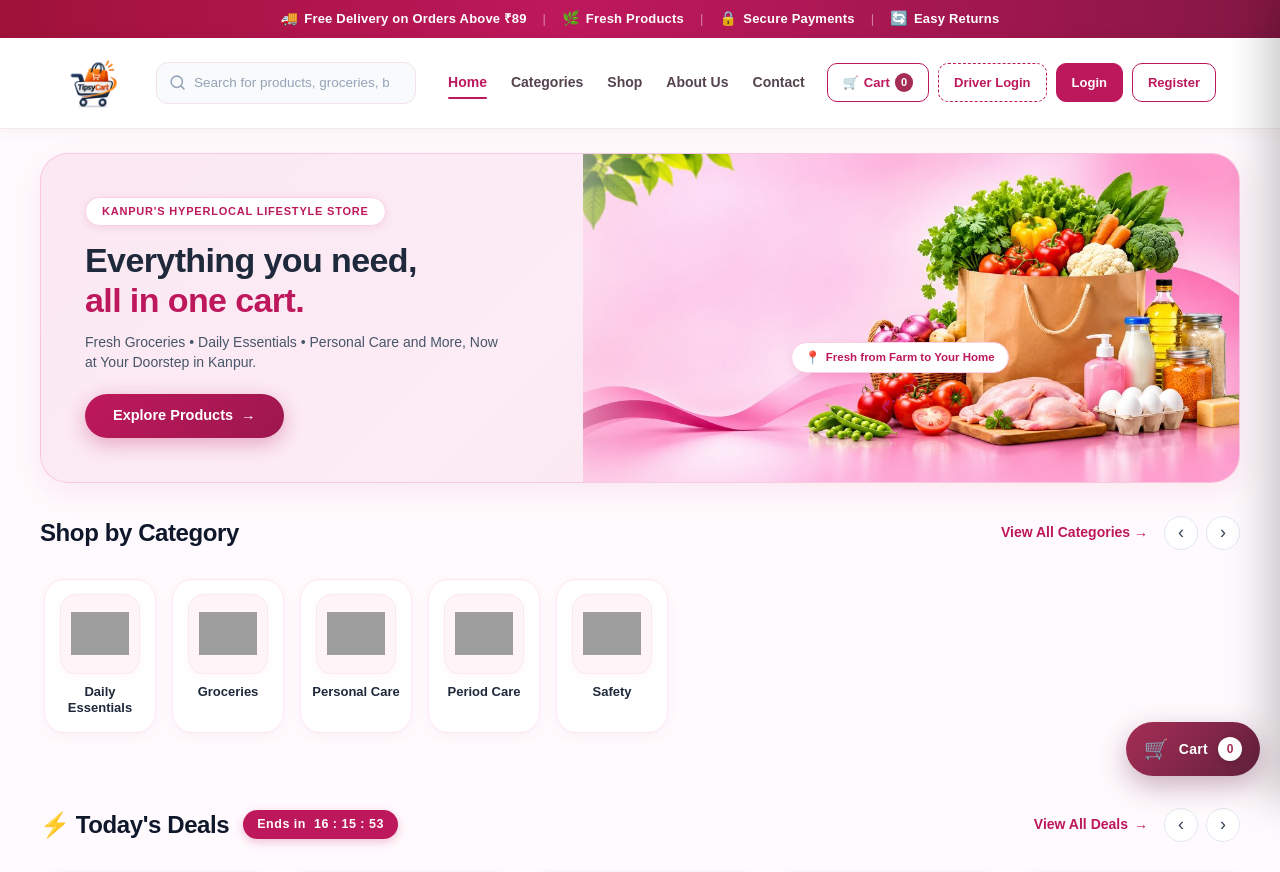
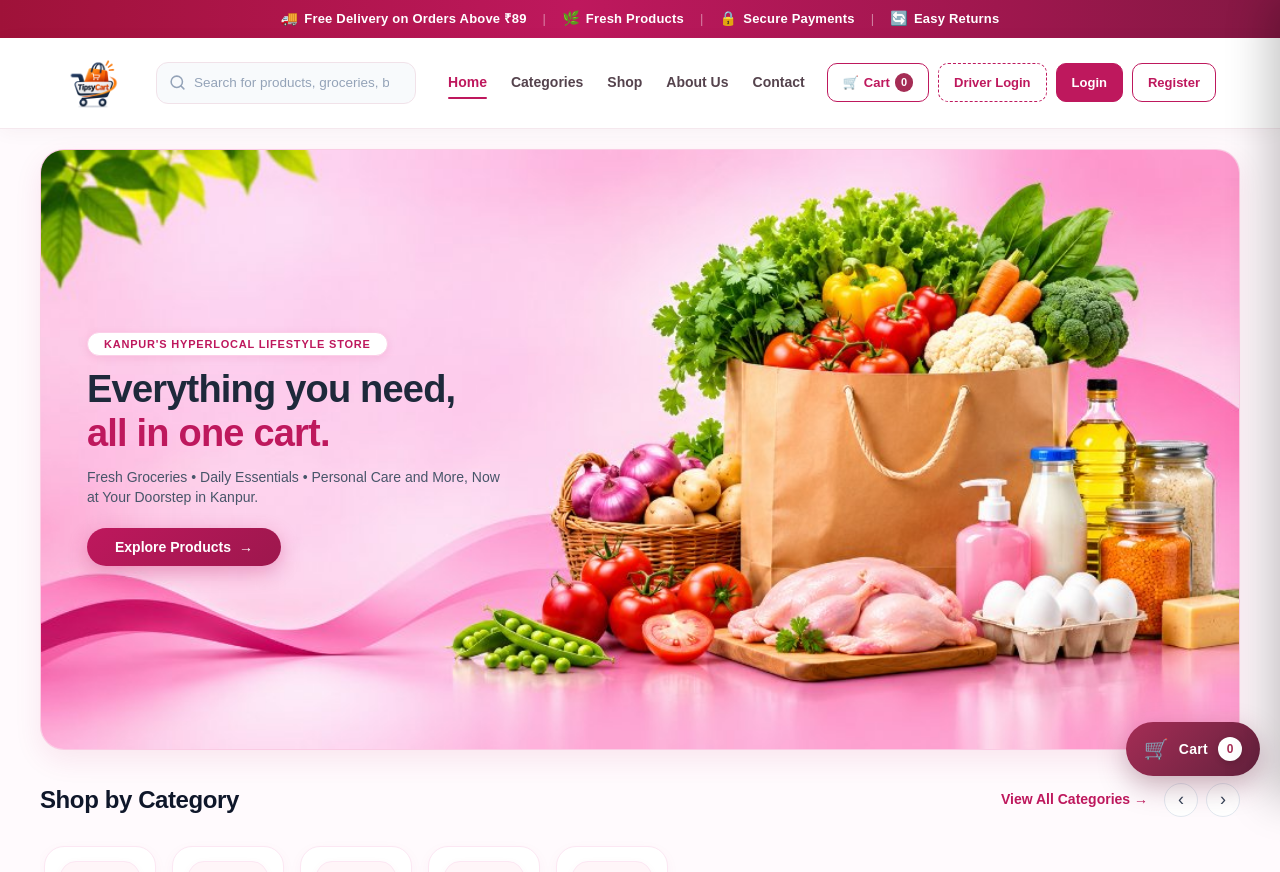
Before and after one commit to aadityak09771-sudo/typsy-cart, a Django app: page / in a window 1280 px wide. Shown: the top 872 px of the page. Run offline with Django 5.2, Linux system fonts and the light colour scheme; data comes from the database, SQL or seed files in the repository; data that the repository does not hold is empty; some libraries are stand-ins or nearby versions; grey boxes are pictures that could not be loaded.

Commit message:
Redesign hero banner to full image with direct text overlay, remove farm pointer line, and fix mobile/desktop banner sizing

```diff
--- a/backend/Homepage/static/home/css/homepage_redesign.css
+++ b/backend/Homepage/static/home/css/homepage_redesign.css
@@ -79,57 +79,48 @@
     }
 }
 
-/* ---------- 2. HERO BANNER SECTION (EXACT REFERENCE DESIGN) ---------- */
+/* ---------- 2. HERO BANNER SECTION (REAL BANNER IMAGE WITH OVERLAY TEXT) ---------- */
 .tc-hero-section {
-    padding: 24px 0 16px;
+    padding: 20px 0 16px;
 }
 
-.tc-hero-card {
+.tc-hero-slider {
     position: relative;
-    background: linear-gradient(135deg, #fbe8f2 0%, #fcecf5 45%, #fbdfe9 100%);
-    border-radius: 28px;
-    overflow: hidden;
-    padding: 34px 44px;
-    box-shadow: 0 10px 30px rgba(190, 24, 93, 0.08);
-    border: 1px solid rgba(244, 114, 182, 0.28);
-    display: flex;
-    align-items: center;
-    justify-content: space-between;
-    min-height: 330px;
-    max-height: 370px;
-    box-sizing: border-box;
+    width: 100%;
 }
 
-/* Desktop background image: uses the new 1024x512 artwork with groceries on right and pink on left */
-.tc-hero-desktop-bg {
+.tc-hero-banner-wrap {
+    position: relative;
+    width: 100%;
+    border-radius: 24px;
+    overflow: hidden;
+    box-shadow: 0 10px 28px rgba(190, 24, 93, 0.09);
+    border: 1px solid rgba(244, 114, 182, 0.28);
+    background: #fcecf5;
+    line-height: 0;
+}
+
+.tc-hero-banner-img {
+    width: 100%;
+    height: auto;
+    display: block;
+    object-fit: cover;
+}
+
+.tc-hero-overlay {
     position: absolute;
     top: 0;
-    right: 0;
+    left: 0;
     bottom: 0;
-    width: 58%;
-    height: 100%;
-    pointer-events: none;
-    z-index: 1;
-    overflow: hidden;
+    width: 48%;
     display: flex;
-    align-items: flex-end;
-    justify-content: flex-end;
-}
-
-.tc-hero-bg-art {
-    width: 100%;
-    height: 100%;
-    object-fit: contain;
-    object-position: right bottom;
-    display: block;
-    -webkit-mask-image: linear-gradient(to right, transparent 0%, rgba(0,0,0,0.5) 6%, black 18%, black 100%);
-    mask-image: linear-gradient(to right, transparent 0%, rgba(0,0,0,0.5) 6%, black 18%, black 100%);
-}
-
-.tc-hero-left {
-    position: relative;
+    flex-direction: column;
+    justify-content: center;
+    align-items: flex-start;
+    padding: 0 0 0 46px;
     z-index: 3;
-    max-width: 440px;
+    box-sizing: border-box;
+    line-height: normal;
 }
 
 .tc-hero-tag-pill {
@@ -143,18 +134,18 @@
     padding: 5px 16px;
     border-radius: 50px;
     box-shadow: 0 2px 8px rgba(190, 24, 93, 0.1);
-    margin-bottom: 14px;
+    margin-bottom: 12px;
     border: 1.5px solid #fbcfe8;
     text-transform: uppercase;
 }
 
 .tc-hero-title {
-    font-size: 34px;
+    font-size: 38px;
     font-weight: 850;
     color: #1e293b;
-    line-height: 1.18;
+    line-height: 1.14;
     margin: 0 0 12px;
-    letter-spacing: -0.6px;
+    letter-spacing: -0.8px;
 }
 
 .tc-hero-highlight {
@@ -166,7 +157,7 @@
     font-size: 14px;
     line-height: 1.45;
     color: #475569;
-    margin: 0 0 22px;
+    margin: 0 0 20px;
     max-width: 420px;
     font-weight: 500;
 }
@@ -178,7 +169,7 @@
     background: linear-gradient(135deg, #be185d 0%, #9d174d 100%);
     color: #ffffff !important;
     text-decoration: none;
-    font-size: 14.5px;
+    font-size: 14px;
     font-weight: 700;
     padding: 11px 28px;
     border-radius: 50px;
@@ -191,81 +182,29 @@
     box-shadow: 0 10px 24px rgba(190, 24, 93, 0.42);
 }
 
-.tc-hero-right {
-    position: relative;
-    z-index: 3;
-    flex: 1;
-    height: 100%;
-    display: flex;
-    align-items: flex-end;
-    justify-content: flex-end;
-}
-
-.tc-hero-img-wrap {
-    position: relative;
-    width: 100%;
-    height: 100%;
-}
-
-/* Farm pointer badge */
-.tc-hero-pointer-badge {
-    position: absolute;
-    top: 24px;
-    right: 27%;
-    display: flex;
-    flex-direction: column;
-    align-items: center;
-    pointer-events: none;
-    z-index: 5;
-}
-
-.tc-pointer-pill {
-    background: #ffffff;
-    color: #be185d;
-    font-size: 11.5px;
-    font-weight: 750;
-    padding: 5px 13px;
-    border-radius: 50px;
-    border: 1.5px solid #fbcfe8;
-    box-shadow: 0 3px 10px rgba(190, 24, 93, 0.1);
-    display: inline-flex;
-    align-items: center;
-    gap: 5px;
-    white-space: nowrap;
-}
-
-.tc-pointer-icon {
-    font-size: 13px;
-}
-
-.tc-pointer-arrow {
-    margin-top: 2px;
-}
-
-/* Mobile Dedicated Visual */
-.tc-hero-mobile-visual {
-    display: none;
-}
-
-@media (max-width: 991px) and (min-width: 769px) {
-    .tc-hero-card {
-        padding: 28px 32px;
-        min-height: 320px;
-        max-height: 350px;
+@media (max-width: 1199px) and (min-width: 769px) {
+    .tc-hero-overlay {
+        padding-left: 28px;
+        width: 48%;
     }
     .tc-hero-title {
         font-size: 28px;
+        margin-bottom: 8px;
     }
-    .tc-hero-left {
-        max-width: 380px;
+    .tc-hero-desc {
+        font-size: 12px;
+        line-height: 1.35;
+        margin-bottom: 14px;
+        max-width: 320px;
     }
-    .tc-hero-desktop-bg {
-        width: 54%;
+    .tc-hero-tag-pill {
+        font-size: 9px;
+        padding: 4px 12px;
+        margin-bottom: 8px;
     }
-    .tc-hero-pointer-badge {
-        right: 22%;
-        top: 18px;
-        transform: scale(0.88);
+    .tc-hero-btn {
+        font-size: 12px;
+        padding: 8px 22px;
     }
 }
 
--- a/backend/Homepage/templates/home/index.html
+++ b/backend/Homepage/templates/home/index.html
@@ -8,7 +8,7 @@ Shop everyday essentials, fresh groceries, personal hygiene, period care, safety
 {% endblock %}
 
 {% block extra_css %}
-<link rel="stylesheet" href="{% static 'home/css/homepage_redesign.css' %}?v=1.3">
+<link rel="stylesheet" href="{% static 'home/css/homepage_redesign.css' %}?v=1.4">
 {% endblock %}
 
 {% block announcement_bar %}
@@ -29,18 +29,16 @@ Shop everyday essentials, fresh groceries, personal hygiene, period care, safety
 {% block content %}
 <div class="tc-home-redesign">
 
-    <!-- 2. MAIN HERO BANNER SECTION (EXACT REFERENCE DESIGN) -->
+    <!-- 2. MAIN HERO BANNER SECTION (REAL FULL BANNER IMAGE WITH OVERLAY TEXT) -->
     <section class="tc-hero-section">
         <div class="tc-home-container">
             <div class="tc-hero-slider">
-                <div class="tc-hero-card tc-hero-slide">
-                    <!-- Desktop Background Artwork (1024x512 with groceries on right & soft pink gradient on left) -->
-                    <div class="tc-hero-desktop-bg" aria-hidden="true">
-                        <img src="{% static 'home/images/hero-banner-new.jpg' %}" alt="TipsyCart Groceries & Daily Essentials" class="tc-hero-bg-art" loading="eager">
-                    </div>
+                <div class="tc-hero-banner-wrap">
+                    <!-- Real Authentic Banner Artwork (1024x512) -->
+                    <img src="{% static 'home/images/hero-banner-new.jpg' %}" alt="Everything you need, all in one cart — TipsyCart" class="tc-hero-banner-img" loading="eager">
 
-                    <!-- Left Text Content -->
-                    <div class="tc-hero-left">
+                    <!-- Overlay Content Sitting Directly Over the Left Pink Studio Area -->
+                    <div class="tc-hero-overlay">
                         <span class="tc-hero-tag-pill">KANPUR'S HYPERLOCAL LIFESTYLE STORE</span>
                         <h1 class="tc-hero-title">
                             Everything you need,<br>
@@ -53,37 +51,6 @@ Shop everyday essentials, fresh groceries, personal hygiene, period care, safety
                             <span>Explore Products</span>
                             <span class="tc-arrow">→</span>
                         </a>
-                    </div>
-
-                    <!-- Right Visual Area (Desktop pointer badge) -->
-                    <div class="tc-hero-right">
-                        <div class="tc-hero-img-wrap">
-                            <div class="tc-hero-pointer-badge">
-                                <div class="tc-pointer-pill">
-                                    <span class="tc-pointer-icon">📍</span> Fresh from Farm to Your Home
-                                </div>
-                                <svg class="tc-pointer-arrow" width="46" height="38" viewBox="0 0 46 38" fill="none" aria-hidden="true">
-                                    <path d="M38 4 C32 20, 16 26, 6 32" stroke="#be185d" stroke-width="1.8" stroke-dasharray="3 3" fill="none"/>
-                                    <path d="M6 32 L12 26 M6 32 L10 36" stroke="#be185d" stroke-width="1.8" stroke-linecap="round"/>
-                                </svg>
-                            </div>
-                        </div>
-                    </div>
-
-                    <!-- Mobile Dedicated Visual (Appears cleanly below the text) -->
-                    <div class="tc-hero-mobile-visual">
-                        <div class="tc-hero-mobile-img-wrap">
-                            <img src="{% static 'home/images/hero-banner-new.jpg' %}" alt="TipsyCart Fresh Essentials" class="tc-hero-mobile-img" loading="eager">
-                            <div class="tc-hero-pointer-badge tc-mobile-pointer">
-                                <div class="tc-pointer-pill">
-                                    <span class="tc-pointer-icon">📍</span> Fresh from Farm to Your Home
-                                </div>
-                                <svg class="tc-pointer-arrow" width="38" height="32" viewBox="0 0 46 38" fill="none" aria-hidden="true">
-                                    <path d="M38 4 C32 20, 16 26, 6 32" stroke="#be185d" stroke-width="1.8" stroke-dasharray="3 3" fill="none"/>
-                                    <path d="M6 32 L12 26 M6 32 L10 36" stroke="#be185d" stroke-width="1.8" stroke-linecap="round"/>
-                                </svg>
-                            </div>
-                        </div>
                     </div>
                 </div>
             </div>
```
Also changed, not shown: other parts of backend/Homepage/static/home/css/homepage_redesign.css (+47 -81 lines).
